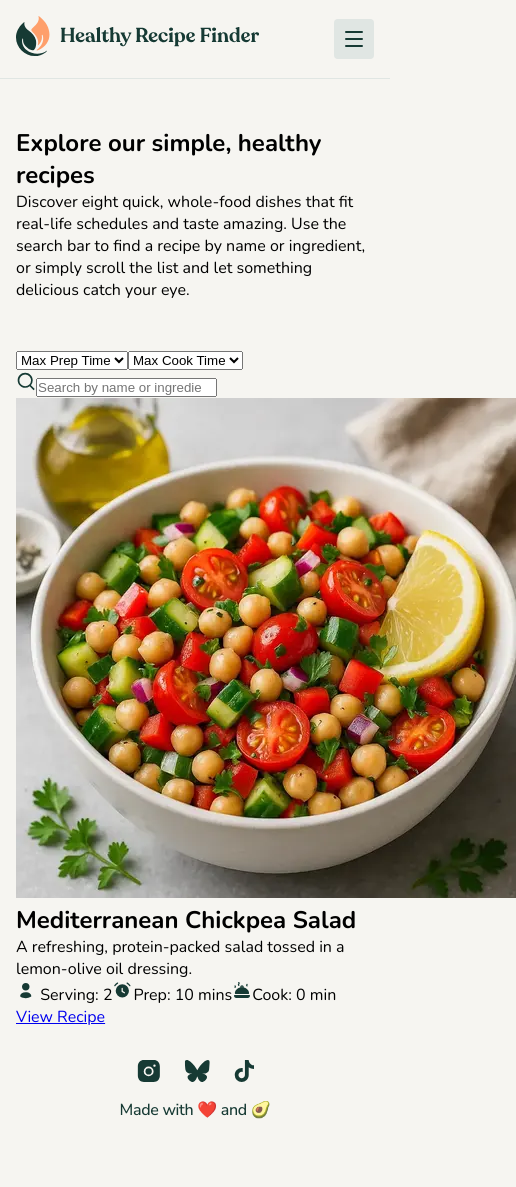
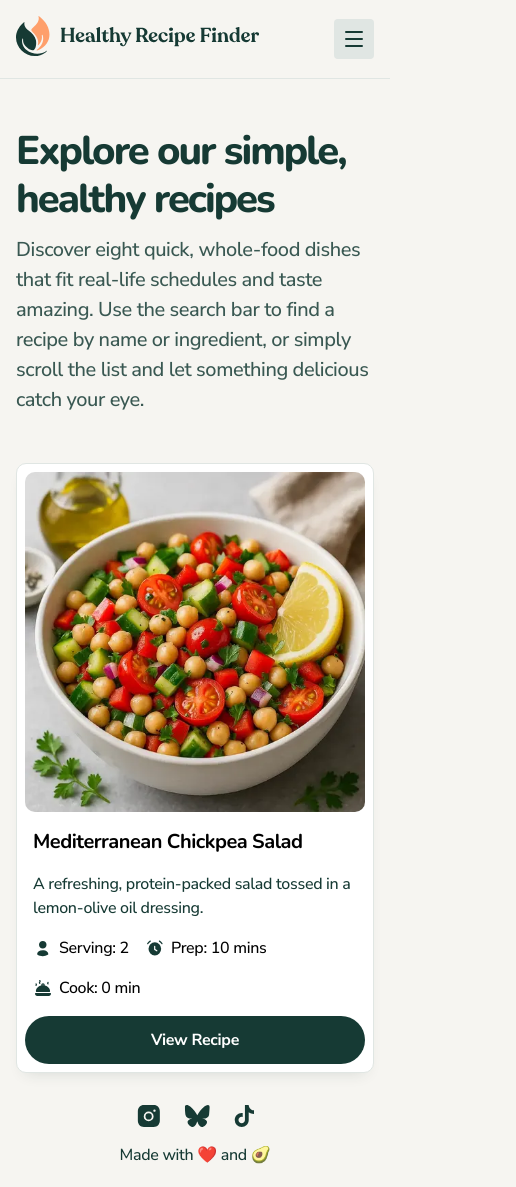
Before and after one commit to niiquash/recipe-finder, a React (Vite) app: page /recipes in a window 390 px wide. Shown: the whole page, 516 px wide, since content can reach past the window. Before the commit the page ends 1142 px from the top, so only its background shows below. Built offline with nearby package versions, Linux system fonts and the light colour scheme.

Commit message:
- Complete recipe card for mobile

```diff
--- a/src/pages/recipes-page/RecipePage.css
+++ b/src/pages/recipes-page/RecipePage.css
@@ -1,3 +1,6 @@
+/*****************************
+* Explore Section
+*****************************/
 .recipe-page {
   padding-left: 16px;
   padding-right: 16px;
@@ -7,3 +10,177 @@
   padding-top: 48px;
   padding-bottom: 48px;
 }
+
+.recipe-page-heading h1 {
+  font-size: 40px;
+  font-weight: 800;
+  line-height: 120%;
+  letter-spacing: -2px;
+  color: #163a34;
+}
+
+.recipe-page-heading p {
+  margin-top: 12px;
+  font-family: "Nunito Sans", sans-serif;
+  font-size: 20px;
+  font-weight: 500;
+  line-height: 150%;
+  letter-spacing: -0.4px;
+  color: #395852;
+}
+
+/*****************************
+* Recipes Section
+*****************************/
+.recipes-container {
+  display: flex;
+  flex-direction: column;
+  gap: 24px;
+}
+
+.prep-cook-search-container {
+  display: flex;
+  flex-direction: column;
+  align-items: center;
+  gap: 12px;
+}
+
+.prep-cook-container {
+  width: 100%;
+  display: flex;
+  flex-direction: column;
+  gap: 12px;
+}
+
+#prep-time-select,
+#cook-time-select {
+  width: 100%;
+  text-align: center;
+  border: 1px solid #e0e6e3;
+  border-radius: 10px;
+  padding: 10px 16px;
+  font-family: "Nunito", sans-serif;
+  font-size: 18px;
+  font-weight: 600;
+  line-height: 150%;
+  letter-spacing: -0.3px;
+  color: #163a34;
+}
+
+.search-icon-input-container {
+  width: 100%;
+  position: relative;
+}
+
+.search-icon {
+  position: absolute;
+  left: 10px;
+  top: 50%;
+}
+
+.search-input {
+  width: 100%;
+  text-align: center;
+  border: 1px solid #e0e6e3;
+  border-radius: 10px;
+  padding: 10px 16px;
+  font-family: "Nunito", sans-serif;
+  font-size: 18px;
+  font-weight: 600;
+  line-height: 150%;
+  letter-spacing: -0.3px;
+  color: #163a34;
+}
+
+/******************************
+* Recipes Section
+******************************/
+.recipe-card {
+  width: 100%;
+  background-color: white;
+  padding: 8px;
+  border-radius: 10px;
+  border: 1px solid #e0e6e3;
+  box-shadow: 0px 8px 16px -9px #163a3429;
+}
+
+.recipe-image-details-and-button {
+  display: flex;
+  flex-direction: column;
+  gap: 16px;
+}
+
+.recipe-image-and-details {
+  display: flex;
+  flex-direction: column;
+  gap: 16px;
+}
+
+.recipe-image {
+  border-radius: 10px;
+}
+
+.recipe-details {
+  display: flex;
+  flex-direction: column;
+  gap: 16px;
+  padding-left: 8px;
+  padding-right: 8px;
+}
+
+.recipe-details h2 {
+  font-size: 20px;
+  font-weight: 700;
+  line-height: 140%;
+  letter-spacing: -0.5px;
+}
+
+.recipe-details p {
+  font-family: "Nunito Sans", sans-serif;
+  font-size: 16px;
+  font-weight: 500;
+  line-height: 150%;
+  letter-spacing: -0.3px;
+  color: #163a34;
+}
+
+.recipe-yield {
+  display: flex;
+  flex-wrap: wrap;
+  gap: 16px;
+}
+
+.recipe-yield-item {
+  display: flex;
+  align-items: center;
+  justify-content: start;
+  gap: 6px;
+}
+
+.recipe-yield-item img {
+  width: 20px;
+}
+
+.recipe-yield-item span {
+  font-family: "Nunito Sans", sans-serif;
+  font-size: 16px;
+  font-weight: 500;
+  line-height: 150%;
+  letter-spacing: -0.3px;
+}
+
+.recipe-button {
+  text-decoration: none;
+  width: 100%;
+  text-align: center;
+  background-color: #163a34;
+  color: white;
+  border-radius: 999px;
+  padding: 12px 32px;
+
+  font-family: "Nunito Sans", sans-serif;
+  font-size: 16px;
+  font-weight: 700;
+  line-height: 150%;
+  letter-spacing: -0.3px;
+}
--- a/src/pages/recipes-page/RecipesPage.jsx
+++ b/src/pages/recipes-page/RecipesPage.jsx
@@ -17,58 +17,40 @@ const RecipesPage = () => {
           catch your eye.
         </p>
       </section>
-      <section>
-        <div>
-          <div>
-            <select name="prep-time" id="prep-time-select">
-              <option value="">Max Prep Time</option>
-              <option value="0">0 minutes</option>
-              <option value="5">5 minutes</option>
-              <option value="10">10 minutes</option>
-            </select>
-            <select name="cook-time" id="cook-time-select">
-              <option value="">Max Cook Time</option>
-              <option value="0">0 minutes</option>
-              <option value="5">5 minutes</option>
-              <option value="10">10 minutes</option>
-              <option value="10">15 minutes</option>
-              <option value="10">20 minutes</option>
-            </select>
-          </div>
-          <div>
-            <img src={Search} alt="A magnifying glass" />
-            <input
-              type="search"
-              placeholder="Search by name or ingredient..."
-            />
-          </div>
-        </div>
-        <div>
-          <div>
-            <div>
-              <img src={ChickpeaSalad} alt="Mediterranean chickpea salad." />
-              <div>
+      <section className="recipes-container">
+        <div className="recipe-card">
+          <div className="recipe-image-details-and-button">
+            <div className="recipe-image-and-details">
+              <img
+                className="recipe-image"
+                src={ChickpeaSalad}
+                alt="Mediterranean chickpea salad."
+              />
+              <div className="recipe-details">
                 <h2>Mediterranean Chickpea Salad</h2>
                 <p>
                   A refreshing, protein-packed salad tossed in a lemon-olive oil
                   dressing.
                 </p>
-                <div>
-                  <span>
-                    <img src={Servings} alt="Icon of a person." /> Serving: 2
-                  </span>
-                  <span>
+                <div className="recipe-yield">
+                  <div className="recipe-yield-item">
+                    <img src={Servings} alt="Icon of a person." />
+                    <span>Serving: 2</span>
+                  </div>
+                  <div className="recipe-yield-item">
                     <img src={PrepTime} alt="Icon of a clock." />
-                    Prep: 10 mins
-                  </span>
-                  <span>
+                    <span>Prep: 10 mins</span>
+                  </div>
+                  <div className="recipe-yield-item">
                     <img src={CookTime} alt="Icon of a platter." />
-                    Cook: 0 min
-                  </span>
+                    <span>Cook: 0 min</span>
+                  </div>
                 </div>
               </div>
             </div>
-            <a href="#">View Recipe</a>
+            <a className="recipe-button" href="#">
+              View Recipe
+            </a>
           </div>
         </div>
       </section>
```
